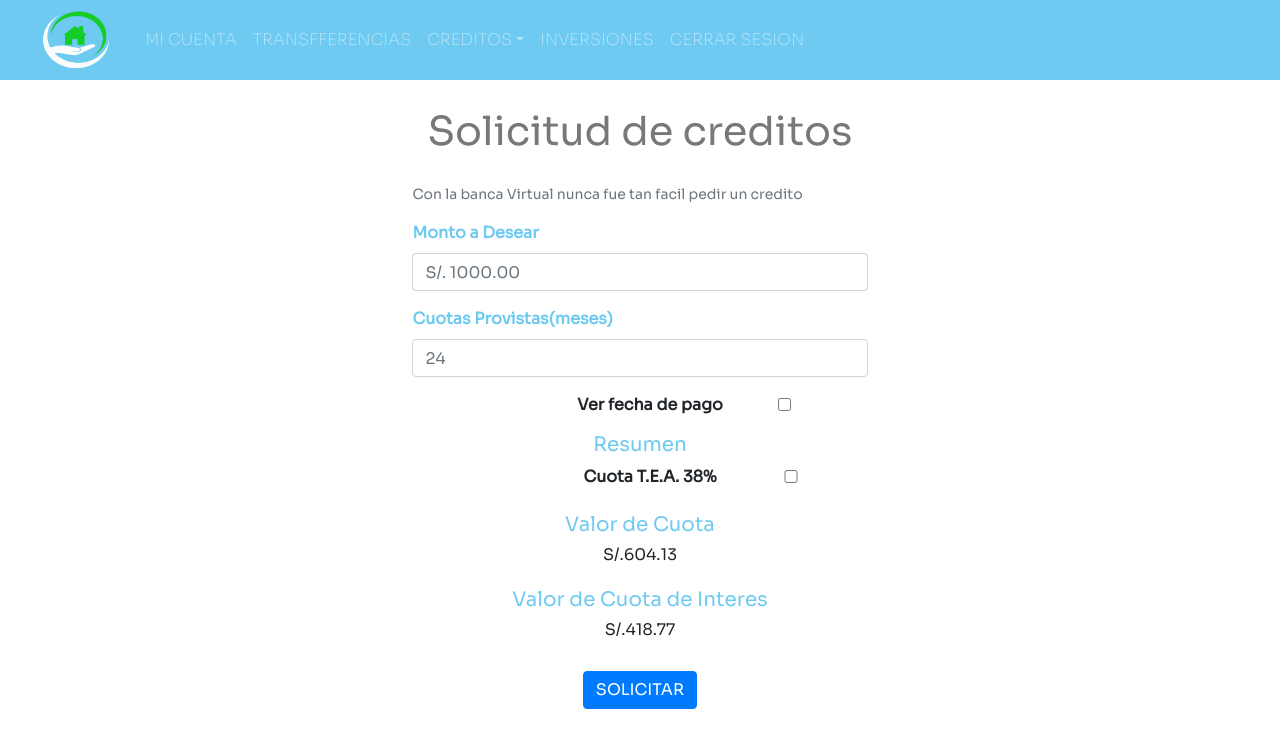
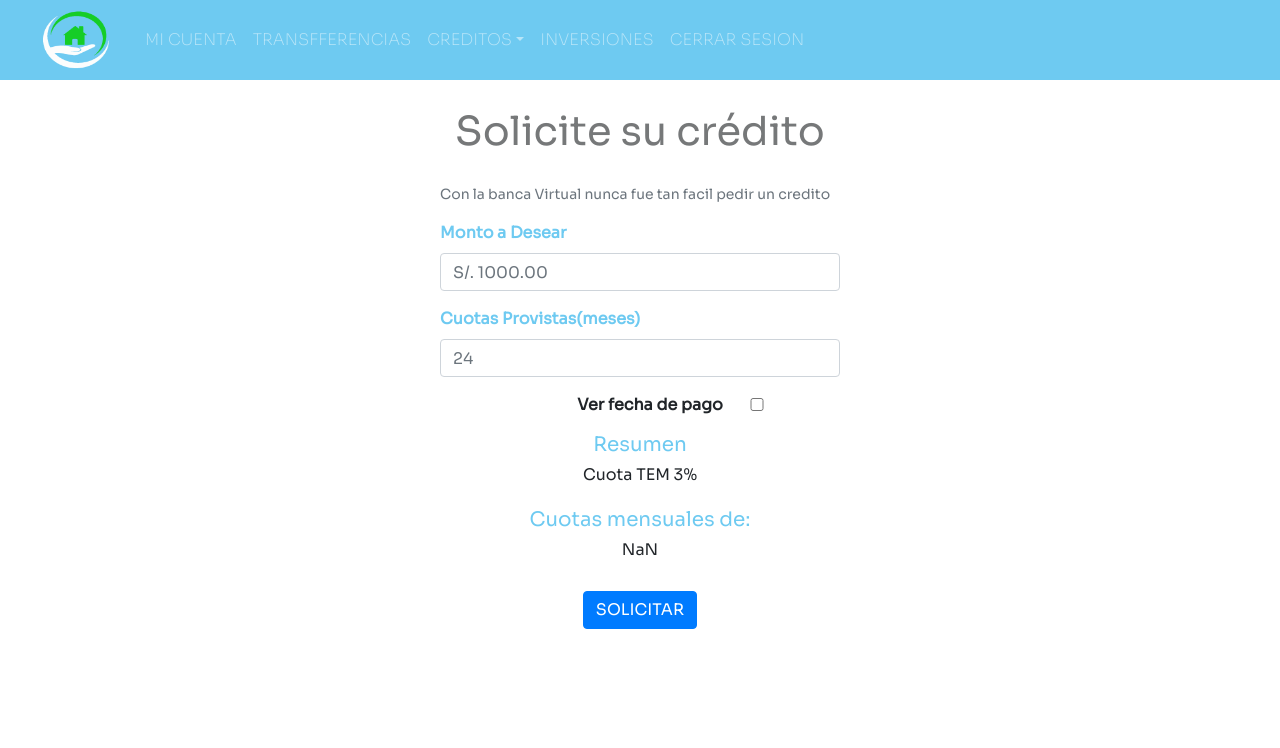
Before and after one commit to AlexRodriguezVillavicencio/React-CooperativaHogar, a React (Create React App) app: page /cuenta/creditos in a window 1280 px wide. Shown: the top 748 px of the page. Built offline with nearby package versions, Linux system fonts and the light colour scheme.

Commit message:
agregando simulador de cuotas

```diff
--- a/src/modules/pos/pages/Creditos.js
+++ b/src/modules/pos/pages/Creditos.js
@@ -1,20 +1,37 @@
-import React from "react";
+import React, {useState} from "react";
 import "./../css/Creditos.css";
-import { Form } from "react-bootstrap";
-import { Button } from "react-bootstrap";
-import { Container } from "react-bootstrap";
-import { Col } from "react-bootstrap";
-import { Row } from "react-bootstrap";
-// import InputGroup from "react-bootstrap/InputGroup";
+import { Form,Button, Container,Col,Row } from "react-bootstrap";
+
 
 const Creditos = () => {
+
+  const [calc, setCalc] = useState({
+    monto: "",
+    cuota: ""
+  })
+
+
+  const handleInputChange = (evento) => {
+    //console.log(evento.target.value);  //estara al pendiente de lo que escribes
+    setCalc({
+        ...calc,    //hacemos una copia siempre
+        [evento.target.name]: evento.target.value,     //aca relaciones el name del boton form control
+      })
+    }
+    const m = calc.monto;
+    const c = calc.cuota;
+    const cuotaMensual = m*.03 + m/c ;
+
+
   return (
     <>
+
       <Container fluid className="mt-2 d-flex justify-content-center" >
         <Row>
           <Col>
             <Col>
-              <h1>Solicitud de creditos</h1>
+              <h1>Solicite su crédito</h1>
+
             </Col>
             <Form >
               <Form.Text className="text-muted mb-3">
@@ -22,7 +39,11 @@ const Creditos = () => {
               </Form.Text>
               <Form.Group className="mb-3 celeste" controlId="formBasicEmail">
                 <Form.Label>Monto a Desear</Form.Label>
-                <Form.Control type="number" placeholder="S/. 1000.00" />
+                <Form.Control
+                        name= "monto"      //colocar siempre para relacionar
+                        onChange={handleInputChange}  //estara al pendiente de los que introduzcas
+                        type="number"
+                        placeholder="S/. 1000.00" />
               </Form.Group>
 
               <Form.Group
@@ -30,7 +51,11 @@ const Creditos = () => {
                 controlId="formBasicPassword"
               >
                 <Form.Label>Cuotas Provistas(meses)</Form.Label>
-                <Form.Control type="number" placeholder="24" />
+                <Form.Control
+                        name="cuota"         //colocar siempre para relacionar
+                        onChange={handleInputChange}  //estara al pendiente de lo que introduzcas
+                        type="number"
+                        placeholder="24" />
               </Form.Group>
               <Form.Group
                 className="mb-3 text-center"
@@ -42,26 +67,19 @@ const Creditos = () => {
               <Col className="celeste text-center">
                 <h5>Resumen</h5>
               </Col>
-
-              <Form.Group
-                className="mb-3 text-center"
-                controlId="formBasicCheckbox"
-              >
-                <Form.Check type="checkbox" label="Cuota T.E.A. 38%" />
-              </Form.Group>
+                <h6 className="mb-3 text-center">Cuota TEM 3%</h6>
             </Form>
 
             <Col className="text-center">
-              <h5 className="celeste mt-4 ">Valor de Cuota</h5>
-              <h6>S/.604.13</h6>
-            </Col>
-
-            <Col className="text-center">
-              <h5 className="celeste mt-4">Valor de Cuota de Interes</h5>
-              <h6>S/.418.77</h6>
+              <h5 className="celeste mt-4 ">Cuotas mensuales de:</h5>
+              <h6>{cuotaMensual}</h6>
             </Col>
             <Col className="text-center">
-              <Button variant="primary" type="submit" className="mt-4" >
+              <Button
+                    variant="primary"
+                    type="submit"
+                    className="mt-4"
+                    >
                 SOLICITAR
               </Button>
             </Col>
```
